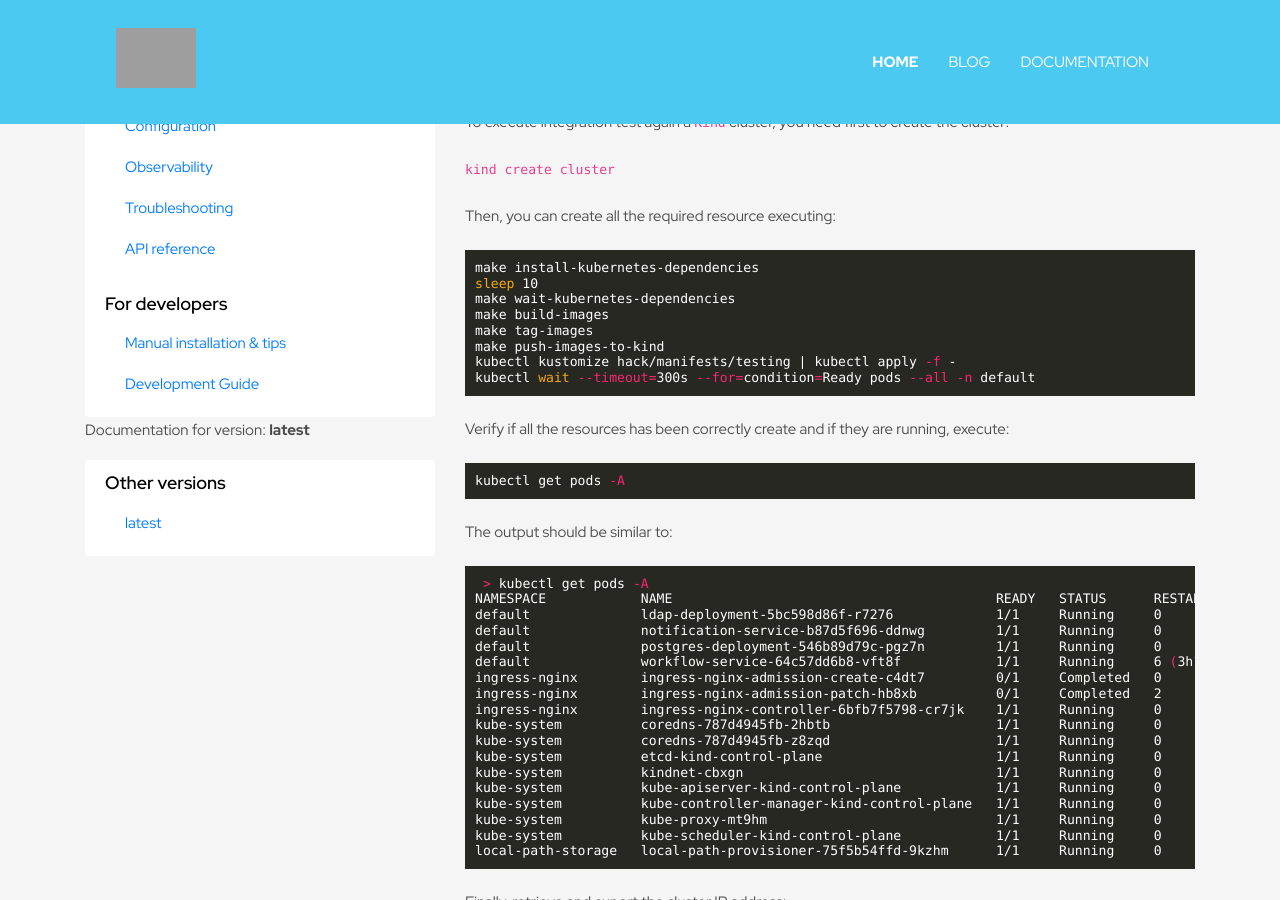
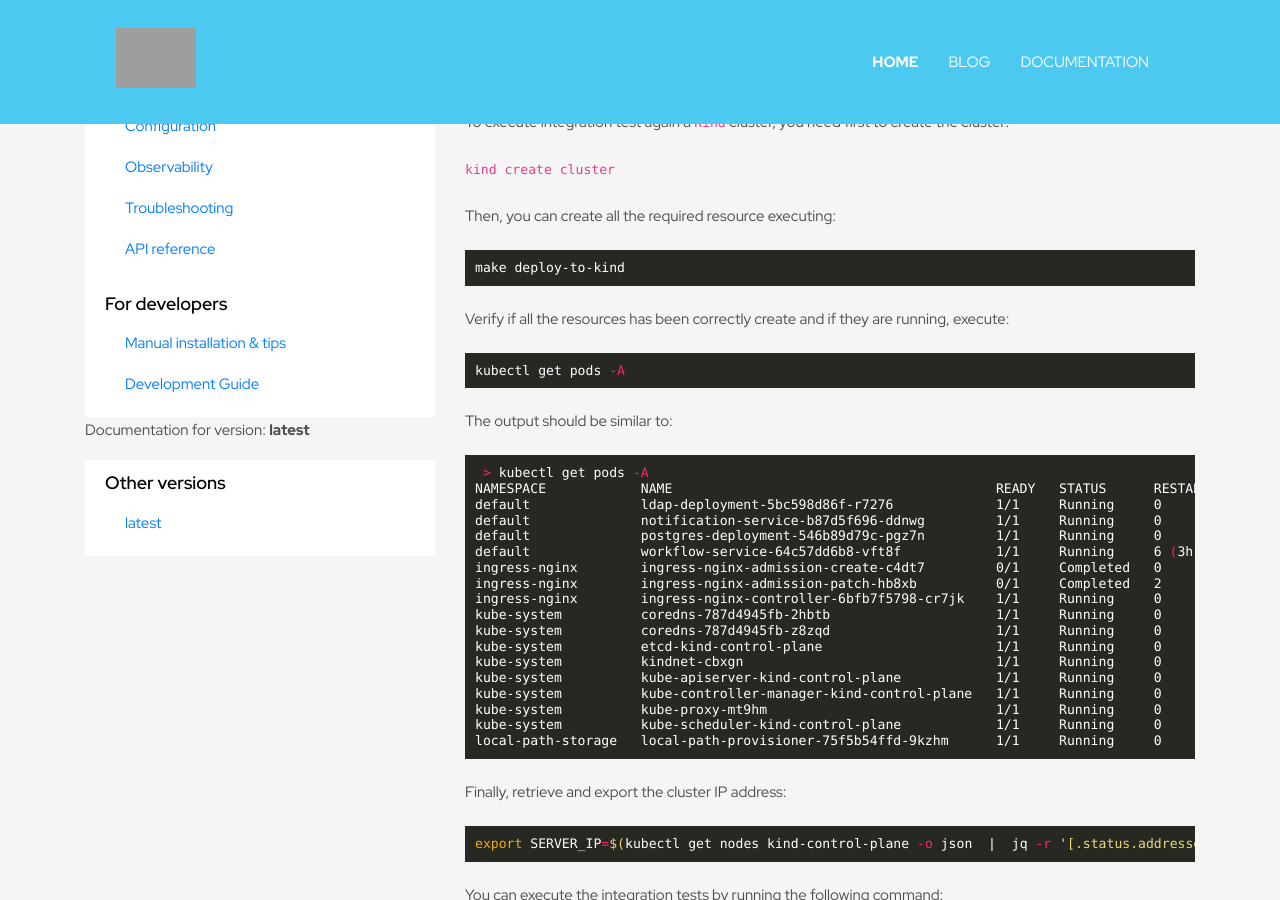
Before and after one commit to parodos-dev/parodos-dev.github.io, a Jekyll site: the page built from documentation/latest/dev/guide.md, in a window 1280 px wide and 900 px high, scrolled down 614 px. Built offline with Jekyll 4.4.1, drawn with Linux system fonts in a browser that asks for light colours; a script that is not in the unit is left out; grey boxes are pictures that could not be loaded.

Commit message:
Use make `deploy-to-kind`
Signed-off-by: Gloria Ciavarrini <gciavarrini@redhat.com>

````diff
--- a/documentation/latest/dev/guide.md
+++ b/documentation/latest/dev/guide.md
@@ -37,14 +37,7 @@ cluster:
 Then, you can create all the required resource executing:
 
 ```bash
-make install-kubernetes-dependencies
-sleep 10
-make wait-kubernetes-dependencies
-make build-images
-make tag-images
-make push-images-to-kind
-kubectl kustomize hack/manifests/testing | kubectl apply -f -
-kubectl wait --timeout=300s --for=condition=Ready pods --all -n default
+make deploy-to-kind
 ```
 
 Verify if all the resources has been correctly create and if they are running,
````
